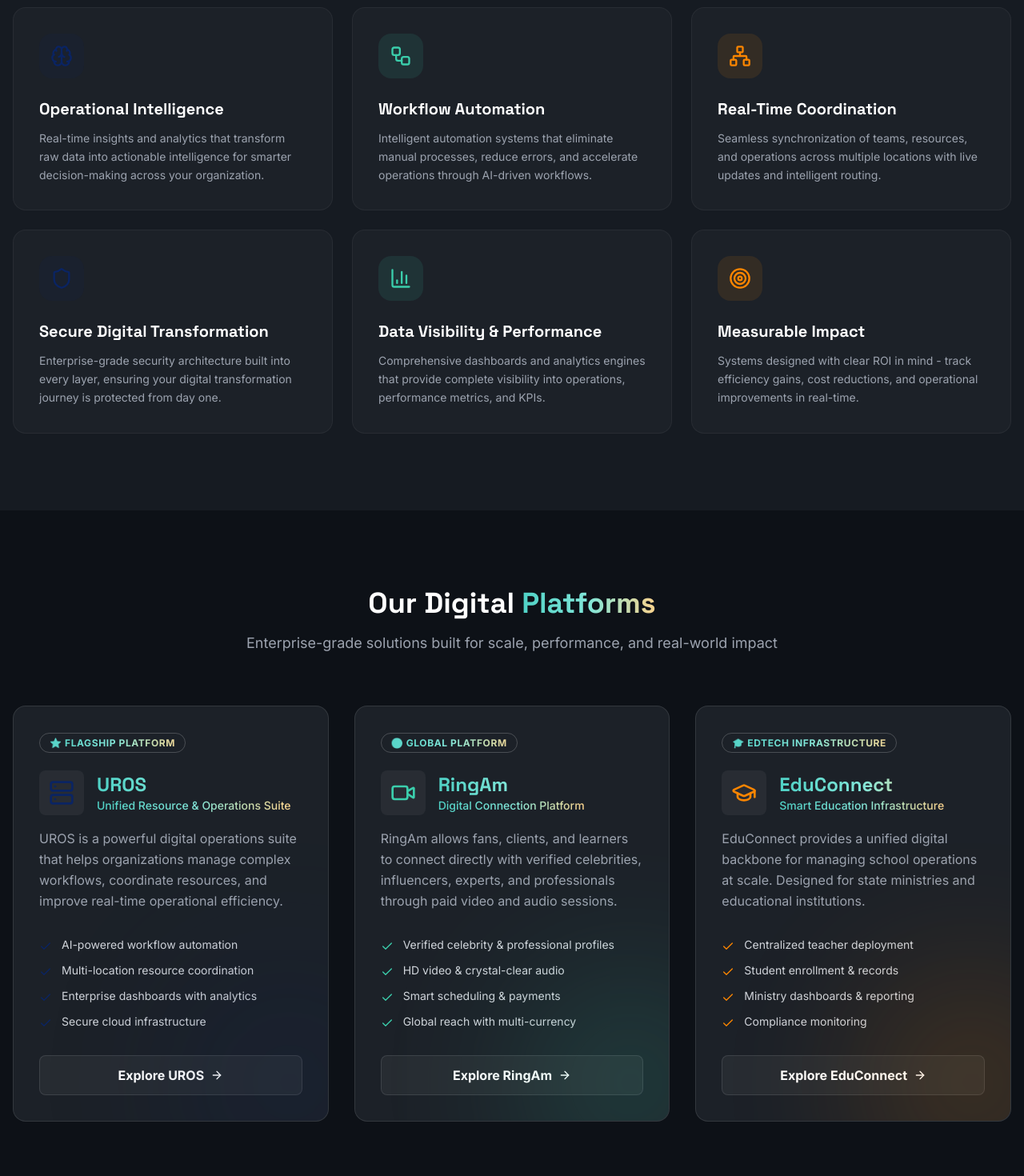
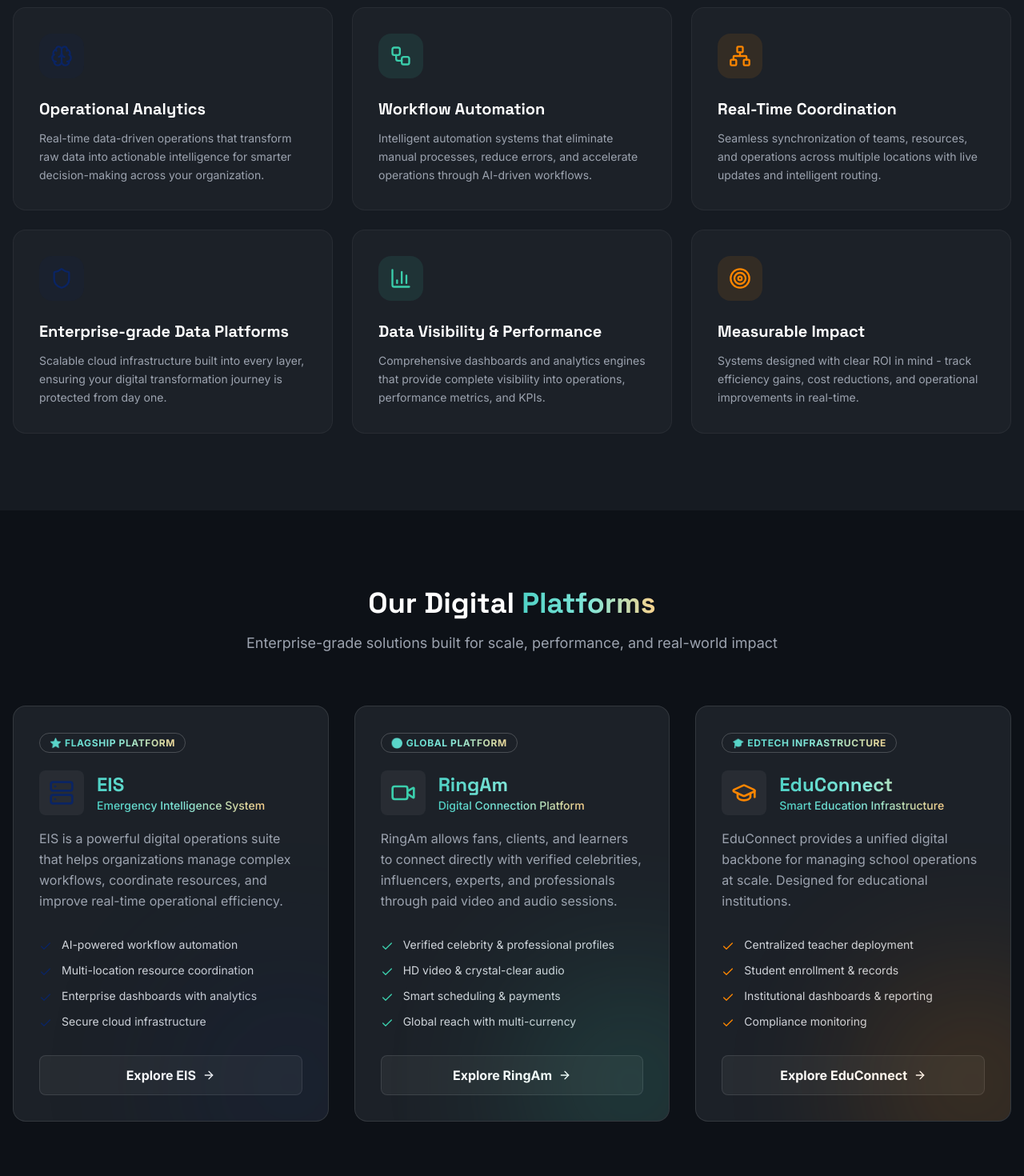
Before and after one commit to HOLYKEYZ/Kelegam-Tech, a Next.js app: page / in a window 1280 px wide. Shown: the part 1100-2570 px from the top of the page at 80% size. Built offline with nearby package versions, Linux system fonts and the light colour scheme.

Commit message:
toggle & info

```diff
--- a/src/app/contact/page.tsx
+++ b/src/app/contact/page.tsx
@@ -146,7 +146,7 @@
                   </div>
                   <h3 className="font-bold text-gray-900 dark:text-white">Email Us</h3>
                 </div>
-                <p className="text-gray-600 dark:text-gray-400 pl-14 break-all text-sm">info@kelagamtechnologies.com</p>
+                <p className="text-gray-600 dark:text-gray-400 pl-14 break-all text-sm">info@kelagam.com</p>
               </motion.div>
 
               <motion.div
--- a/src/app/platforms/uros/page.tsx
+++ b/src/app/platforms/eis/page.tsx
@@ -1,15 +1,15 @@
 import { Server } from "lucide-react"
 import { PlatformDetailCard } from "@/components/platforms/PlatformDetailCard"
 
-export default function UrosPage() {
+export default function EisPage() {
   return (
     <div className="flex flex-col min-h-screen pt-16 bg-white dark:bg-[#0D1117]">
       <PlatformDetailCard
-        id="uros"
+        id="eis"
         badge="⭐ Flagship Platform"
-        title="UROS"
-        tagline="Unified Resource & Operations Suite"
-        description="UROS is a powerful digital operations suite that helps organizations manage complex workflows, coordinate resources, and improve real-time operational efficiency. Built modular and scalable to adapt to enterprise and government needs."
+        title="EIS"
+        tagline="Emergency Intelligence System"
+        description="EIS is a powerful digital operations suite that helps organizations manage complex workflows, coordinate resources, and improve real-time operational efficiency. Built modular and scalable to adapt to enterprise and institutional needs."
         imageSrc="/images/uros.png"
         capabilities={[
           "Workflow automation engine",
--- a/src/app/platforms/page.tsx
+++ b/src/app/platforms/page.tsx
@@ -21,11 +21,11 @@
       </section>
 
       <PlatformDetailCard
-        id="uros"
+        id="eis"
         badge="⭐ Flagship Platform"
-        title="UROS"
-        tagline="Unified Resource & Operations Suite"
-        description="UROS is a powerful digital operations suite that helps organizations manage complex workflows, coordinate resources, and improve real-time operational efficiency. It is modular, scalable, and built to adapt to enterprise and government needs. UROS brings structure, clarity, and intelligence to any organization."
+        title="EIS"
+        tagline="Emergency Intelligence System"
+        description="EIS is a powerful digital operations suite that helps organizations manage complex workflows, coordinate resources, and improve real-time operational efficiency. It is modular, scalable, and built to adapt to enterprise and institutional needs. EIS brings structure, clarity, and intelligence to any organization."
         imageSrc="/images/uros.png"
         capabilities={[
           "Workflow automation",
@@ -62,7 +62,7 @@
         badge="⭐ EdTech Infrastructure"
         title="EduConnect"
         tagline="Smart Education Infrastructure System"
-        description="EduConnect provides a unified digital backbone for managing school operations at scale. Designed for state and institutional use."
+        description="EduConnect provides a unified digital backbone for managing school operations at scale. Designed for institutional use."
         imageSrc="/images/educonnect.png"
         capabilities={[
           "Teacher deployment",
--- a/src/app/services/page.tsx
+++ b/src/app/services/page.tsx
@@ -21,15 +21,15 @@
   },
   {
     icon: ShieldAlert,
-    title: "Cybersecurity & Digital Risk Protection",
-    description: "Comprehensive security services including penetration testing, vulnerability assessments, infrastructure protection, identity and access management, threat monitoring, and digital risk defense.",
+    title: "Data Privacy & Encryption Services",
+    description: "Enterprise-grade data protection including encryption standards, privacy compliance frameworks, identity management, and secure access protocols for sensitive information.",
     category: "security"
   },
   {
     icon: Server,
     title: "Digital Infrastructure Engineering",
     description: "High-performance digital backbones for institutions and large organizations. Cloud architecture, on-premise infrastructure, hybrid systems, load balancing, and redundancy planning.",
-    category: "infrastructure"
+    category: "cloud-arch"
   },
   {
     icon: Boxes,
@@ -40,8 +40,8 @@
   {
     icon: CloudCog,
     title: "Cloud & DevOps Services",
-    description: "Cloud architecture design, migration services, infrastructure automation with Terraform/Ansible, CI/CD pipeline setup, containerization with Docker/Kubernetes, and high-availability systems.",
-    category: "infrastructure"
+    description: "Scalable Cloud Infrastructure design, migration services, automation with Terraform/Ansible, CI/CD pipeline setup, containerization with Docker/Kubernetes, and high-availability systems.",
+    category: "cloud-arch"
   },
   {
     icon: IdCard,
@@ -53,18 +53,18 @@
     icon: Cpu,
     title: "IoT & Smart Infrastructure Integration",
     description: "Deployment and integration of smart sensors, GPS tracking devices, RFID systems, and operational IoT systems. Edge computing, real-time data processing, and device management platforms.",
-    category: "infrastructure"
+    category: "support"
   },
   {
     icon: BarChart,
-    title: "Data Analytics & Decision Support Systems",
+    title: "Operational Analytics / Data-Driven Operations",
     description: "Business intelligence dashboards, geo-visualizations, analytics engines, predictive models, and reporting tools. Transform raw data into actionable insights with modern data warehousing.",
     category: "analytics"
   },
   {
     icon: Building,
-    title: "Smart City & eGovernance Solutions",
-    description: "Urban digital systems, municipal operations tools, connected governance platforms, citizen services portals, and public infrastructure management systems.",
+    title: "Smart City & Institutional Solutions",
+    description: "Urban digital systems, municipal operations tools, connected platforms, service portals, and public infrastructure management systems.",
     category: "software"
   },
   {
@@ -92,6 +92,7 @@
   { id: "software", label: "Software & Development" },
   { id: "ai", label: "AI & Automation" },
   { id: "security", label: "Security & Infrastructure" },
+  { id: "cloud-arch", label: "Cloud & Architecture" },
   { id: "analytics", label: "Analytics & Data" },
   { id: "support", label: "Deployment & Support" }
 ]
@@ -102,7 +103,7 @@
   const filteredServices = activeCategory === "all"
     ? services
     : services.filter(s => {
-        if (activeCategory === "security") return s.category === "security" || s.category === "infrastructure"
+        if (activeCategory === "security") return s.category === "security"
         return s.category === activeCategory
       })
 
@@ -158,7 +159,7 @@
                 animate={{ opacity: 1, scale: 1 }}
                 exit={{ opacity: 0, scale: 0.9 }}
                 transition={{ duration: 0.3 }}
-                className="group relative bg-gray-50 dark:bg-gradient-to-b dark:from-white/[0.08] dark:to-white/[0.02] border border-gray-200 dark:border-white/10 rounded-2xl p-8 hover:border-primary/50 transition-all duration-500 hover:shadow-[0_0_40px_rgba(var(--primary),0.15)]"
+                className="group relative bg-gray-50 dark:bg-[#1c2128] border border-gray-200 dark:border-white/10 rounded-2xl p-8 hover:border-primary/50 transition-all duration-500 hover:shadow-[0_0_40px_rgba(var(--primary),0.15)]"
               >
                 <div className="absolute inset-0 bg-gradient-to-br from-primary/10 via-transparent to-transparent opacity-0 group-hover:opacity-100 transition-opacity duration-500 rounded-2xl pointer-events-none" />
 
@@ -188,20 +189,20 @@
       </section>
 
       {/* CTA */}
-      <section className="py-24 relative overflow-hidden">
-        <div className="absolute inset-0 bg-gradient-to-r from-primary via-primary-dark to-secondary opacity-90" />
-        <div className="absolute inset-0 bg-[url('/grid.svg')] opacity-20" />
+      <section className="py-24 relative overflow-hidden bg-gray-50 dark:bg-[#0D1117] border-t border-gray-200 dark:border-white/5">
+        <div className="absolute inset-0 bg-gradient-to-r from-primary/5 via-transparent to-secondary/5 dark:from-primary/10 dark:to-secondary/10" />
+        <div className="absolute inset-0 bg-[url('/grid.svg')] opacity-10 dark:opacity-20" />
 
         <div className="container mx-auto px-4 text-center relative z-10">
-          <h2 className="font-display text-4xl md:text-5xl font-bold text-white mb-6">
+          <h2 className="font-display text-4xl md:text-5xl font-bold text-gray-900 dark:text-white mb-6">
             Ready to Build the Future?
           </h2>
-          <p className="text-xl text-white/90 max-w-2xl mx-auto mb-10">
+          <p className="text-xl text-gray-600 dark:text-gray-300 max-w-2xl mx-auto mb-10">
             Let's discuss how our engineering expertise can solve your most complex challenges.
           </p>
           <Link
             href="/contact"
-            className="inline-flex items-center justify-center rounded-full text-base font-bold bg-white text-primary hover:bg-gray-100 h-14 px-10 shadow-[0_0_30px_rgba(255,255,255,0.3)] hover:shadow-[0_0_50px_rgba(255,255,255,0.5)] transition-all duration-300 transform hover:-translate-y-1"
+            className="inline-flex items-center justify-center rounded-full text-base font-bold bg-primary text-white hover:bg-primary-dark dark:bg-white dark:text-primary dark:hover:bg-gray-100 h-14 px-10 shadow-lg shadow-primary/20 hover:shadow-primary/40 dark:shadow-[0_0_30px_rgba(255,255,255,0.3)] transition-all duration-300 transform hover:-translate-y-1"
           >
             Start a Conversation
           </Link>
--- a/src/components/about/CompanyOverview.tsx
+++ b/src/components/about/CompanyOverview.tsx
@@ -8,7 +8,7 @@
     { icon: Code, label: "Software Engineering" },
     { icon: Cloud, label: "Cloud Computing" },
     { icon: Bot, label: "AI & Process Automation" },
-    { icon: Shield, label: "Cybersecurity" },
+    { icon: Shield, label: "Data Privacy" },
     { icon: Database, label: "Data Infrastructure" },
     { icon: Network, label: "Large-scale Digital Coordination" },
   ]
--- a/src/components/home/Hero.tsx
+++ b/src/components/home/Hero.tsx
@@ -22,7 +22,7 @@
 
       {/* Background Effects */}
       <div className="absolute inset-0 bg-grid-pattern opacity-[0.03] pointer-events-none z-0" />
-      <div className="absolute top-0 left-1/2 -translate-x-1/2 w-[1000px] h-[500px] bg-primary/10 dark:bg-primary/20 rounded-full blur-[120px] pointer-events-none z-0" />
+      <div className="absolute top-0 left-1/2 -translate-x-1/2 w-[1000px] h-[500px] bg-secondary/10 dark:bg-primary/10 rounded-full blur-[120px] pointer-events-none z-0" />
 
       <div className="container mx-auto px-4 relative z-10 text-center">
         {/* Badge */}
@@ -52,7 +52,7 @@
           transition={{ duration: 0.5, delay: 0.2 }}
           className="text-lg md:text-xl text-gray-600 dark:text-gray-300 max-w-3xl mx-auto mb-10 leading-relaxed"
         >
-          Kelagam Technologies is a modern software and AI engineering company building secure, scalable, and intelligent digital platforms for enterprises, institutions, and governments.
+          Kelagam Technologies — Modern Software & AI Engineering for Enterprises & Institutions. We build secure, scalable, and intelligent digital platforms.
         </motion.p>
 
         {/* CTAs */}
--- a/src/components/home/PlatformsShowcase.tsx
+++ b/src/components/home/PlatformsShowcase.tsx
@@ -32,17 +32,17 @@
           <PlatformCard
             badge="⭐ Flagship Platform"
             icon={Server}
-            title="UROS"
-            tagline="Unified Resource & Operations Suite"
-            description="UROS is a powerful digital operations suite that helps organizations manage complex workflows, coordinate resources, and improve real-time operational efficiency."
+            title="EIS"
+            tagline="Emergency Intelligence System"
+            description="EIS is a powerful digital operations suite that helps organizations manage complex workflows, coordinate resources, and improve real-time operational efficiency."
             capabilities={[
               "AI-powered workflow automation",
               "Multi-location resource coordination",
               "Enterprise dashboards with analytics",
               "Secure cloud infrastructure"
             ]}
-            ctaText="Explore UROS"
-            ctaHref="/platforms/uros"
+            ctaText="Explore EIS"
+            ctaHref="/platforms/eis"
             gradientColor="primary"
             delay={0}
           />
@@ -70,11 +70,11 @@
             icon={GraduationCap}
             title="EduConnect"
             tagline="Smart Education Infrastructure"
-            description="EduConnect provides a unified digital backbone for managing school operations at scale. Designed for state ministries and educational institutions."
+            description="EduConnect provides a unified digital backbone for managing school operations at scale. Designed for educational institutions."
             capabilities={[
               "Centralized teacher deployment",
               "Student enrollment & records",
-              "Ministry dashboards & reporting",
+              "Institutional dashboards & reporting",
               "Compliance monitoring"
             ]}
             ctaText="Explore EduConnect"
--- a/src/components/home/WhatWeDo.tsx
+++ b/src/components/home/WhatWeDo.tsx
@@ -7,8 +7,8 @@
 const features = [
   {
     icon: Brain,
-    title: "Operational Intelligence",
-    description: "Real-time insights and analytics that transform raw data into actionable intelligence for smarter decision-making across your organization.",
+    title: "Operational Analytics",
+    description: "Real-time data-driven operations that transform raw data into actionable intelligence for smarter decision-making across your organization.",
     color: "text-primary",
     bg: "bg-primary/10",
     border: "group-hover:border-primary/50",
@@ -34,8 +34,8 @@
   },
   {
     icon: Shield,
-    title: "Secure Digital Transformation",
-    description: "Enterprise-grade security architecture built into every layer, ensuring your digital transformation journey is protected from day one.",
+    title: "Enterprise-grade Data Platforms",
+    description: "Scalable cloud infrastructure built into every layer, ensuring your digital transformation journey is protected from day one.",
     color: "text-primary",
     bg: "bg-primary/10",
     border: "group-hover:border-primary/50",
--- a/src/components/home/WhyKelagam.tsx
+++ b/src/components/home/WhyKelagam.tsx
@@ -32,7 +32,7 @@
   {
     icon: Check,
     title: "Proven Multi-Sector Expertise",
-    description: "Successful deployments across government, education, healthcare, finance, and enterprise sectors."
+    description: "Successful deployments across commercial enterprises, institutions, and financial sectors."
   }
 ]
 
--- a/src/components/layout/Footer.tsx
+++ b/src/components/layout/Footer.tsx
@@ -38,8 +38,8 @@
             <h3 className="font-display text-xl font-bold mb-6 text-gray-900 dark:text-white">Platforms</h3>
             <ul className="space-y-4 text-gray-600 dark:text-gray-300">
               <li>
-                <Link href="/platforms/uros" className="hover:text-primary transition-colors">
-                  UROS
+                <Link href="/platforms/eis" className="hover:text-primary transition-colors">
+                  EIS
                 </Link>
               </li>
               <li>
@@ -71,7 +71,7 @@
               </li>
               <li>
                 <Link href="/services" className="hover:text-secondary transition-colors">
-                  Cybersecurity
+                  Data Privacy
                 </Link>
               </li>
               <li>
@@ -91,9 +91,9 @@
           <div>
             <h3 className="font-display text-xl font-bold mb-6 text-gray-900 dark:text-white">Connect</h3>
             <div className="space-y-3 text-gray-600 dark:text-gray-300">
-              <a href="mailto:info@kelagamtechnologies.com" className="flex items-center hover:text-secondary transition-colors group">
+              <a href="mailto:info@kelagam.com" className="flex items-center hover:text-secondary transition-colors group">
                 <Mail className="w-4 h-4 mr-2 group-hover:scale-110 transition-transform" />
-                info@kelagamtechnologies.com
+                info@kelagam.com
               </a>
               <a href="tel:+2348076735750" className="flex items-center hover:text-secondary transition-colors group">
                 <Phone className="w-4 h-4 mr-2 group-hover:scale-110 transition-transform" />
```
Also changed, not shown: src/components/home/CTASection.tsx (+6 -6 lines).
